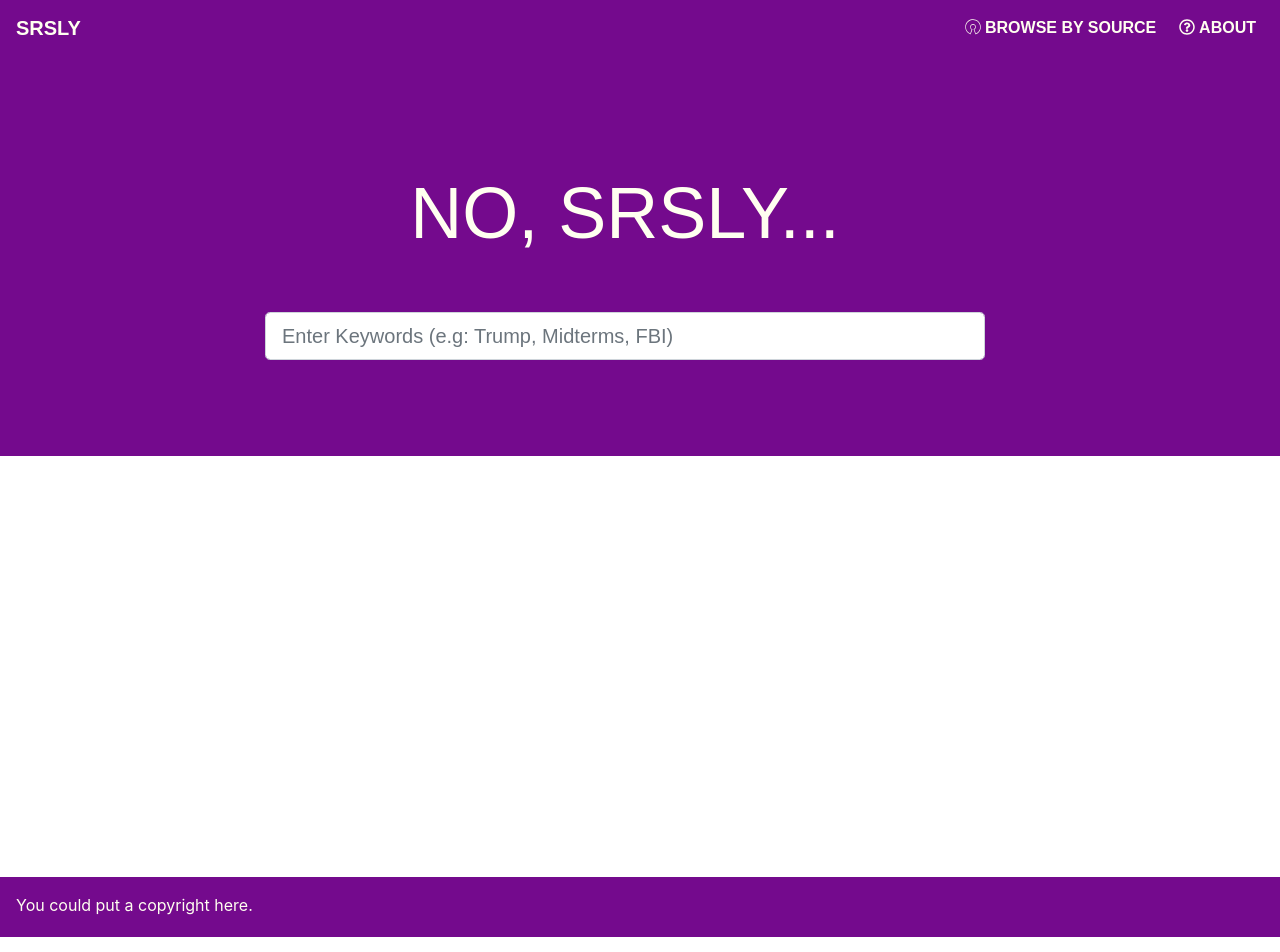
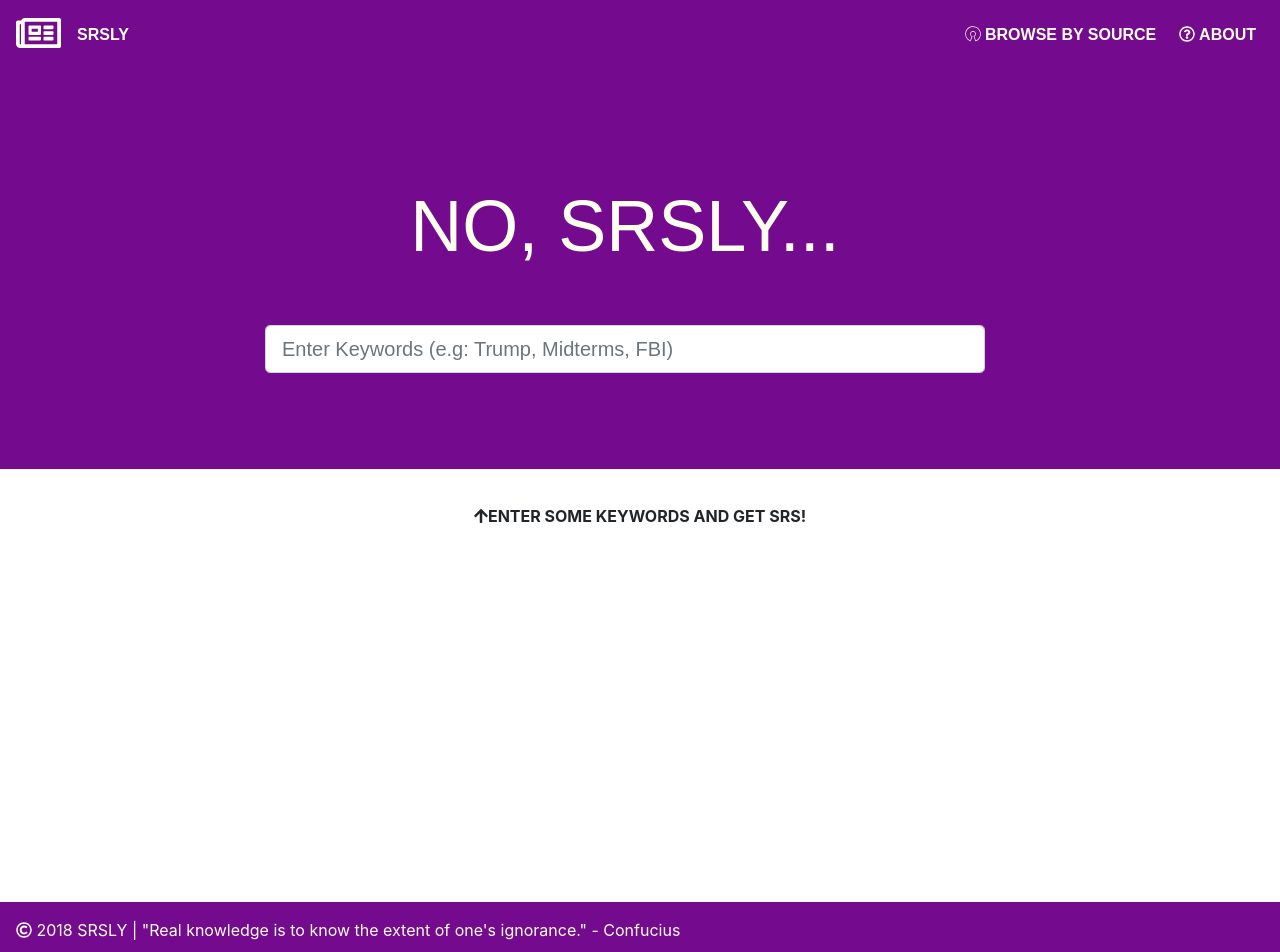
Before and after one commit to R-Plascencia/no-srsly-frontend, an Angular app: page /home in a window 1280 px wide. Shown: the top 952 px of the page. Built offline with nearby package versions, Linux system fonts and the light colour scheme.

Commit message:
Moved navbar & related CSS to index, added msg when input empty

```diff
--- a/src/app/app.component.css
+++ b/src/app/app.component.css
@@ -1,29 +1,3 @@
-.navbar {
-    background-color: #73098dfd;
-    font-weight: 700;
-    font-family: Montserrat, sans-serif;
-    text-transform: uppercase;
-}
-
-.navbar-brand {
-    color: ivory;
-}
-
-.navbar-nav a:hover {
-    color:rgb(232, 255, 248);
-}
-
-.nav-item a{
-    color: ivory;
-}
-
-/* .footer {
-	background-color: #73098dfd;
-	color: ivory;
-    padding: 30px;
-    margin: 10px 0;
-} */
-
 .footer {
     position: relative;
     right: 0;
@@ -32,7 +6,8 @@
     top: 0;
     padding: 1rem;
     height: 60px;
-    margin-top: calc(50vh - 55px);
+    margin-top: calc(51vh - 60px);
+    margin-bottom: 0;
     background-color: #73098dfd;
     color: ivory;
 }
--- a/src/app/app.component.html
+++ b/src/app/app.component.html
@@ -1,4 +1,4 @@
-<nav class="navbar navbar-expand-lg" id="homenav">
+<!-- <nav class="navbar navbar-expand-lg" id="homenav">
     <a class="navbar-brand" href="#">SRSLY</a>
     <button class="navbar-toggler" type="button" data-toggle="collapse" data-target="#navbarSupportedContent" aria-controls="navbarSupportedContent" aria-expanded="false" aria-label="Toggle navigation">
         <span class="navbar-toggler-icon"></span>
@@ -18,8 +18,13 @@
             </li>
         </ul>
     </div>
-</nav>
+</nav> -->
+
 <router-outlet></router-outlet>
+
 <footer class="footer">
-    <p>You could put a copyright here.</p>
+    <p class="mb-0">
+        <i class="far fa-copyright"></i> 2018 SRSLY |
+        "Real knowledge is to know the extent of one's ignorance." - Confucius
+    </p>
 </footer>
--- a/src/app/home/home.component.css
+++ b/src/app/home/home.component.css
@@ -7,9 +7,9 @@
 
 #main-results {
     padding: 10px;
-    padding-bottom: 30px;
-    margin-top: 20px;
-    margin-bottom: 40vh;
+    padding-bottom: 10px;
+    margin-top: 25px;
+    margin-bottom: 10vh;
 }
 
 #keyword-result {
--- a/src/app/home/home.component.html
+++ b/src/app/home/home.component.html
@@ -22,6 +22,15 @@
 <div class="container-fluid" id="main-results">
 
   <div class="container">
+    <div class="text-center" *ngIf="results.length === 0">
+      <i class="fas fa-arrow-up"></i>
+      <b>ENTER SOME KEYWORDS AND GET SRS!</b>
+    </div>
+
+    <div class="text-center" *ngIf="showSpinner">
+      <i class="fas fa-circle-notch fa-spin fa-5x text-center"></i>
+    </div>
+
     <ul class="list-unstyled">
       <li class="media" *ngFor="let article of results" id="keyword-result">
         <img *ngIf="article?.top_img != null" class="mr-3" src="{{ article?.top_img }}" alt="Generic image" height="72" width="72">
--- a/src/app/home/home.component.ts
+++ b/src/app/home/home.component.ts
@@ -10,6 +10,7 @@ import { NgForm } from '@angular/forms';
 })
 export class HomeComponent implements OnInit {
   results: Article[] = [];
+  showSpinner: boolean = false;
 
   constructor(
     private articleService: ArticleService
@@ -19,10 +20,13 @@ export class HomeComponent implements OnInit {
   }
 
   getArticlesFromKeywords(form: NgForm) {
+    this.showSpinner = true;
     console.log(form.value);
 
     this.articleService.getArticlesByKeywords(form.value)
       .subscribe(result => this.results = result);
+
+    this.showSpinner = false;
   }
 
 }
--- a/src/index.html
+++ b/src/index.html
@@ -13,6 +13,31 @@
   <script defer src="https://use.fontawesome.com/releases/v5.0.6/js/all.js"></script>
 </head>
 <body>
+  <nav class="navbar navbar-expand-lg" id="homenav">
+    <a class="navbar-brand" href="#" id="navbrand">
+      <i class="far fa-newspaper fa-2x"></i>
+    </a>
+    <a href="#"><span class="align-top" style="color:ivory">SRSLY</span></a>
+    <button class="navbar-toggler" type="button" data-toggle="collapse" data-target="#navbarSupportedContent" aria-controls="navbarSupportedContent" aria-expanded="false" aria-label="Toggle navigation">
+        <span class="navbar-toggler-icon"></span>
+    </button>
+
+    <div class="collapse navbar-collapse" id="navbarSupportedContent">
+      <ul class="navbar-nav ml-auto">
+        <li class="nav-item">
+          <a class="nav-link" href="/sources" style="padding-right:15px;">
+              <i class="fab fa-osi"></i>
+              Browse By Source
+              <span class="sr-only">(current)</span>
+          </a>
+        </li>
+        <li class="nav-item">
+          <a class="nav-link" href="javascript:void(0)"><i class="far fa-question-circle"></i> About</a>
+        </li>
+      </ul>
+    </div>
+  </nav>
+
   <app-root></app-root>
 </body>
 </html>
--- a/src/styles.css
+++ b/src/styles.css
@@ -9,3 +9,26 @@
     font-family: Montserrat, sans-serif;
     text-transform: uppercase;
 }
+
+.navbar {
+    background-color: #73098dfd;
+    font-weight: 700;
+    font-family: Montserrat, sans-serif;
+    text-transform: uppercase;
+}
+
+.navbar-brand {
+    color: ivory;
+}
+
+.navbar-nav a:hover {
+    color:rgb(232, 255, 248);
+}
+
+.nav-item a{
+    color: ivory;
+}
+
+#navbrand a {
+    color: ivory;
+}
```
